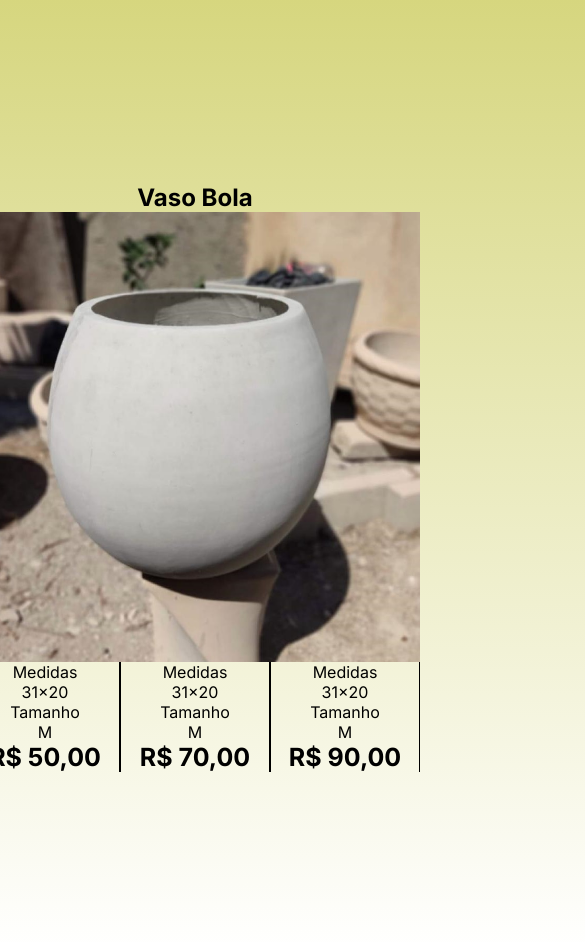
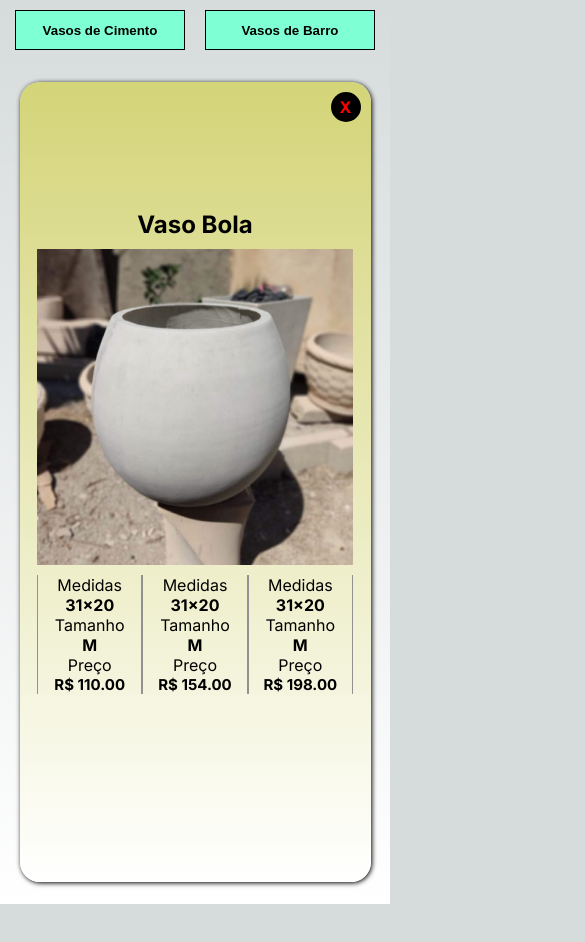
Before and after one commit to SmartGardenBarra/lista-items, a Next.js app: page / in a window 390 px wide. Both pictures are taken after a click on the element "Vaso Bola". Shown: the top 942 px of the page, 585 px wide, since content can reach past the window. After the commit the page ends 904 px from the top, so only its background shows below. Built offline with nearby package versions, Linux system fonts and the light colour scheme.

Commit message:
responsividade 1

```diff
--- a/components/vasosCim/index.tsx
+++ b/components/vasosCim/index.tsx
@@ -23,24 +23,27 @@ const VasosCim = () => {
                     <div className={styles.infosArea}>
                         <div className={styles.infos}>
                             <div>Medidas</div>
-                            <div>{VasosCimento[id].medidas}</div>
+                            <div className={styles.tamanho}>{VasosCimento[id].medidas}</div>
                             <div>Tamanho</div>
-                            <div>{VasosCimento[id].tamanho}</div>
-                            <div className={styles.price}>R$ {VasosCimento[id].preco},00</div>
+                            <div className={styles.tamanho}>{VasosCimento[id].tamanho}</div>
+                            <div>Preço</div>
+                            <div className={styles.price}>R$ {(VasosCimento[id].preco * 2.2).toFixed(2)}</div>
                         </div>
                         <div className={styles.infos}>
                             <div>Medidas</div>
-                            <div>{VasosCimento[id].medidas2}</div>
+                            <div className={styles.tamanho}>{VasosCimento[id].medidas2}</div>
                             <div>Tamanho</div>
-                            <div>{VasosCimento[id].tamanho2}</div>
-                            <div className={styles.price}>R$ {VasosCimento[id].preco2},00</div>
+                            <div className={styles.tamanho}>{VasosCimento[id].tamanho2}</div>
+                            <div>Preço</div>
+                            <div className={styles.price}>R$ {(VasosCimento[id].preco2 * 2.2).toFixed(2)}</div>
                         </div>
                         <div className={styles.infos}>
                             <div>Medidas</div>
-                            <div>{VasosCimento[id].medidas3}</div>
+                            <div className={styles.tamanho}>{VasosCimento[id].medidas3}</div>
                             <div>Tamanho</div>
-                            <div>{VasosCimento[id].tamanho3}</div>
-                            <div className={styles.price}>R$ {VasosCimento[id].preco3},00</div>
+                            <div className={styles.tamanho}>{VasosCimento[id].tamanho3}</div>
+                            <div>Preço</div>
+                            <div className={styles.price}>R$ {(VasosCimento[id].preco3 * 2.2).toFixed(2)}</div>
                         </div>
                     </div>
                 </div>
--- a/components/vasosCim/style.module.css
+++ b/components/vasosCim/style.module.css
@@ -1,4 +1,5 @@
 .main {
+    min-height: 100vh;
     width: 70%;
     display: flex;
     justify-content: center;
@@ -23,7 +24,7 @@
 
 .vasoInfo {
     position: absolute;
-    height: 1000px;
+    height: 800px;
     width: 1200px;
     background: linear-gradient(rgb(212, 212, 120), rgb(255, 255, 255));
     flex-direction: column;
@@ -53,14 +54,15 @@
 }
 
 .content {
-    flex: 1;
+    height: 80%;
     display: flex;
     justify-content: center;
     align-items: center;
     flex-direction: column;
 }
 .content img {
-    height: 450px;
+    width: 450px;
+    margin: 10px;
 }
 .price {
     font-weight: bold;
@@ -78,6 +80,28 @@
     align-items: center;
     flex-direction: column;
     flex: 1;
-    border-left: 1px solid black;
-    border-right: 1px solid black;
+    border-left: 1px solid rgb(145, 145, 145);
+    border-right: 1px solid rgb(145, 145, 145);
 }
+
+.tamanho {
+    font-weight: bold;
+}
+
+@media (max-width: 500px) {
+    .content {
+    }
+    .vasoInfo {
+        width: 90%;
+    }
+    .content img {
+        width: 90%;
+    }
+    .infosArea {
+        width: 90%;
+    }
+    .price {
+        font-weight: bold;
+        font-size: 15px;
+    }
+}
--- a/styles/globals.css
+++ b/styles/globals.css
@@ -81,7 +81,7 @@
 
 html,
 body {
-  max-width: 100vw;
+  min-height: 100vh;
   overflow-x: hidden;
 }
 
```
